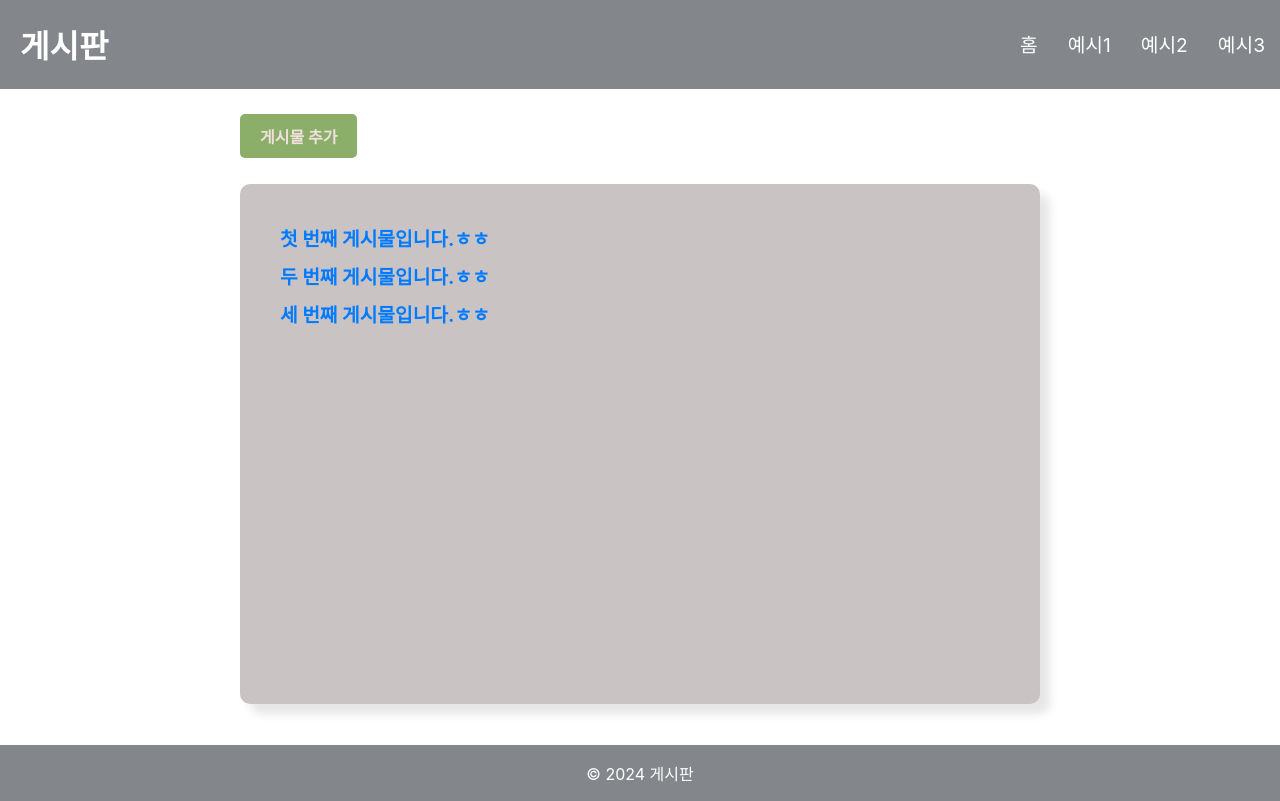
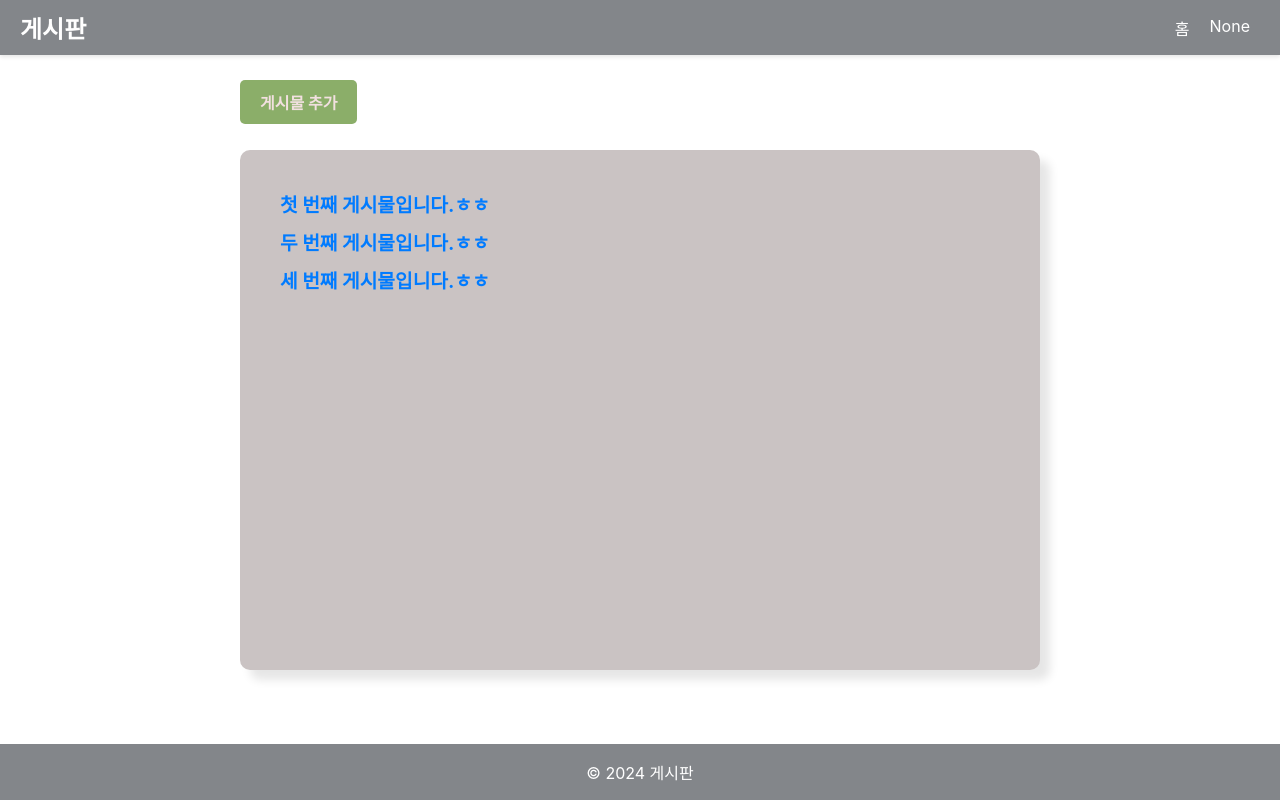
Before and after one commit to yumXD/portfolio-site, a React (Create React App) app: page / in a window 1280 px wide. Built offline with nearby package versions, Linux system fonts and the light colour scheme.

Commit message:
Feat: 반응형 Header 구현
Burger 사용

```diff
--- a/src/pages/Header.jsx
+++ b/src/pages/Header.jsx
@@ -1,46 +1,106 @@
-import React from 'react';
+import React, { useState } from 'react';
 import { Link } from 'react-router-dom';
 import styled from 'styled-components';
 
 const HeaderContainer = styled.header`
-    display: flex; // 가로방향 배치
     background-color: #83868a;
     color: white;
+    display: flex;
+    justify-content: space-between;
     align-items: center;
-    justify-content: space-between;
+    padding: 10px 20px;
+    box-shadow: 0 2px 4px rgba(0, 0, 0, 0.1);
+    z-index: 1000;
 `;
 
-const Title = styled.h1 `
-    margin-left:20px;
+const Logo = styled.h1 `
+    font-size: 1.5rem;
+    margin: 0;
 `;
 
 const Nav = styled.nav`
+    @media (max-width: 768px) {
+        display: ${({ $isOpen }) => ($isOpen ? 'block' : 'none')};
+        position: absolute;
+        top: 50px;
+        left: 0;
+        width: 100%;
+        background-color: #343a40;
+        padding: 10px 0;
+    }
+`;
+
+const NavList = styled.ul`
+    list-style: none;
     display: flex;
-    justify-content:  space-between;
-    align-items: center;
+    margin: 0;
+    padding: 0;
+
+    @media (max-width: 768px) {
+        flex-direction: column;
+        align-items: center;
+    }
+`;
+
+const NavItem = styled.li`
+    margin: 0 10px;
+
+    @media (max-width: 768px) {
+        margin: 10px 0;
+    }
 `;
 
 const NavLink = styled(Link)`
     color: white;
-    margin: 0 15px;
     text-decoration: none;
-    font-size: 1.2rem;
-    transition: color 0.3s;
 
     &:hover {
-        color: #adb5bd;
+        text-decoration: underline;
+    }
+`;
+
+
+const Burger = styled.div`
+    display: none;
+    cursor: pointer;
+
+    @media (max-width: 768px) {
+        display: block;
+    }
+
+    div {
+        width: 25px;
+        height: 3px;
+        background-color: white;
+        margin: 5px;
+        transition: all 0.3s ease;
     }
 `;
 
 const Header = () => {
+    const [isOpen, setIsOpen] = useState(false);
+
+    const toggleMenu = () => {
+        setIsOpen(!isOpen);
+    };
+
     return (
         <HeaderContainer>
-            <Title>게시판</Title>
-            <Nav>
-                <NavLink to="/">홈</NavLink>
-                <NavLink to="/#">예시1</NavLink>
-                <NavLink to="/#">예시2</NavLink>
-                <NavLink to="/#">예시3</NavLink>
+            <Logo>게시판</Logo>
+            <Burger onClick={toggleMenu}>
+                <div></div>
+                <div></div>
+                <div></div>
+            </Burger>
+            <Nav $isOpen={isOpen}> {/* 대문자면 DOM 에러 발생 */}
+                <NavList>
+                    <NavItem>
+                        <NavLink to="/">홈</NavLink>
+                    </NavItem>
+                    <NavItem>
+                        <NavLink to="#">None</NavLink>
+                    </NavItem>
+                </NavList>
             </Nav>
         </HeaderContainer>
     );
```
